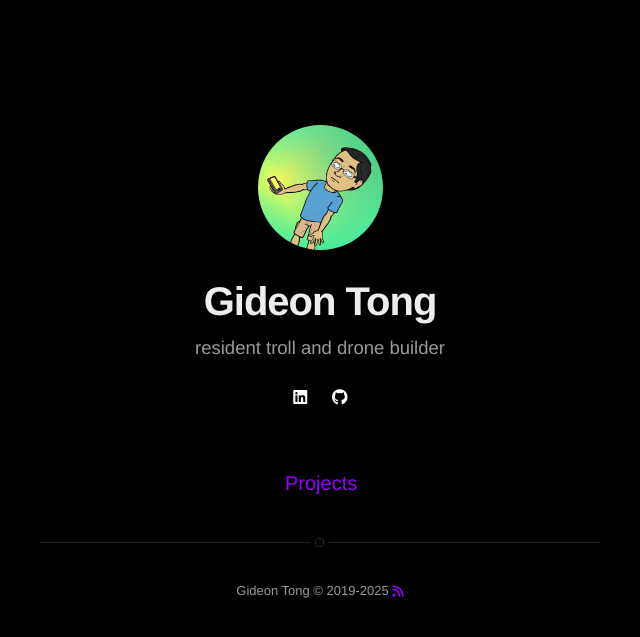
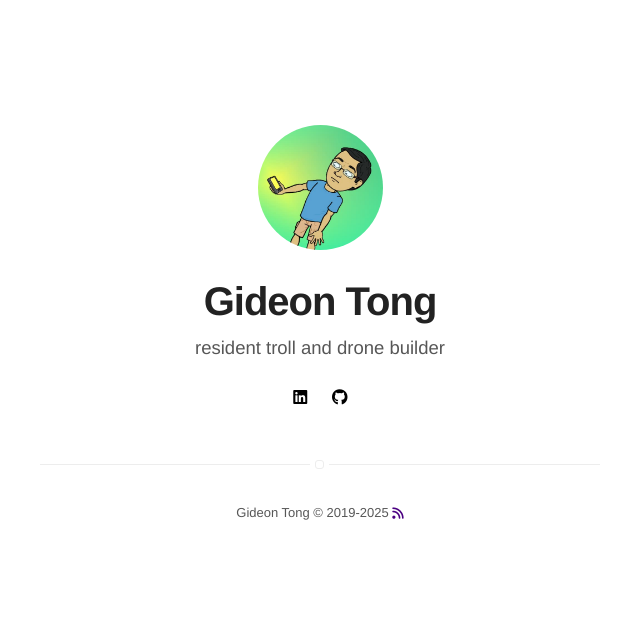
Before and after one commit to gideontong/gideontong.com, a Jekyll site: the page built from index.html, in a window 1280 px wide. Shown: the top 637 px of the page, without its empty margins (320-960 px from the left). Built offline with Jekyll 4.4.1, drawn with Linux system fonts in a browser that asks for light colours; nearby versions of some CDN libraries.

Commit message:
Disable everything

```diff
--- a/_config.yml
+++ b/_config.yml
@@ -9,7 +9,7 @@ description: Gideon Tong's personal website
 external-image: false
 picture: assets/images/profile.jpg
 
-dark-theme: light
+dark-theme: false
 
 # If you want to include your resume, set to true
 # and specify source (external or local).
@@ -57,7 +57,7 @@ authors:
 width: normal
 
 # if you don't need projects, comment the *projects* configs below
-projects: true
+# projects: true
 
 # if you don't need "about" or "blog", comment them out below
 about: false
```
